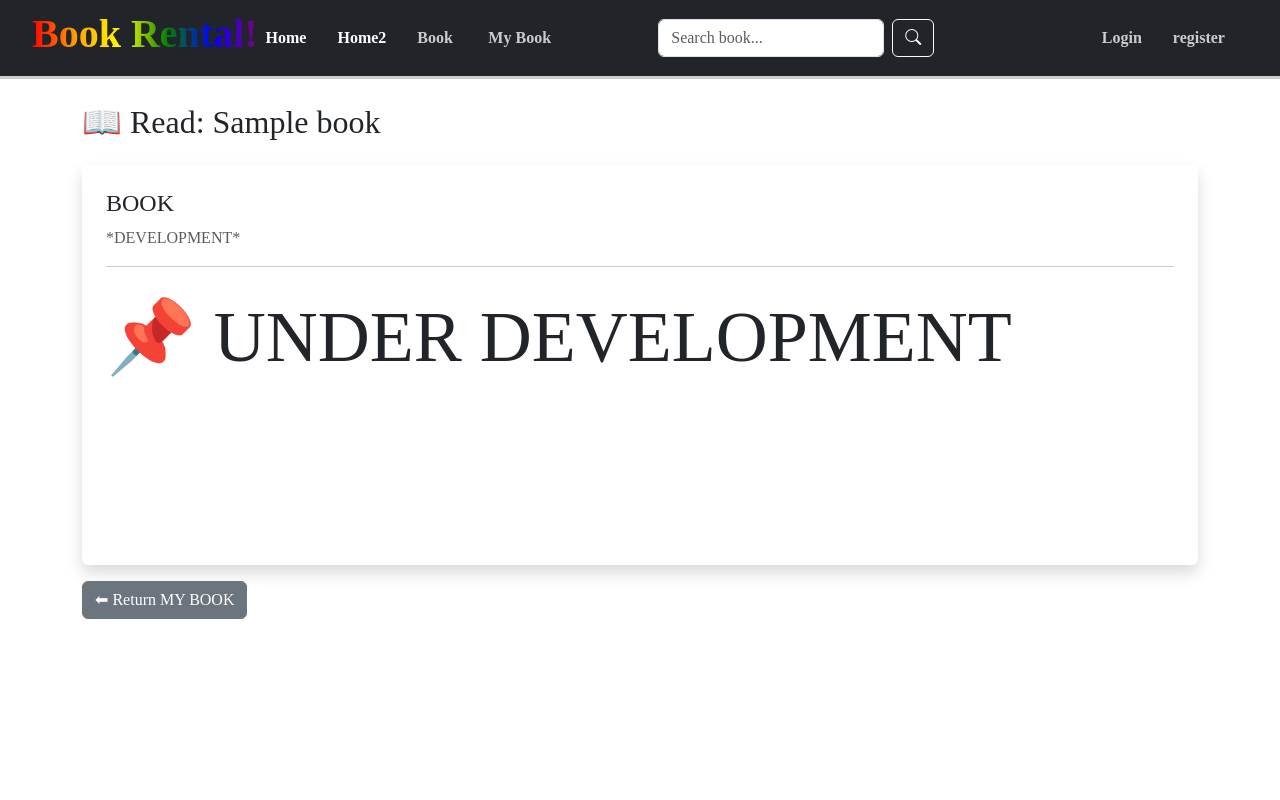
After one commit to 6731501113-SVR/pro, a Flask app: template templates/read.html in a window 1280 px wide. The commit adds this page. Run offline with Flask 3, Linux system fonts and the light colour scheme; the template is opened without the code that fills it: most values are stand-ins (such as "Sample title", 1, 10 or a date in 2020).

Commit message:
change color add read book

```diff
--- a/app.py
+++ b/app.py
@@ -447,6 +447,37 @@ def my_books():
             conn.close()
     return render_template('my_book.html', books=books)
 
+@app.route('/read/<int:book_id>')
+def read_book(book_id):
+    # ต้องล็อกอินก่อนถึงจะอ่านได้
+    if 'user_id' not in session:
+        flash("⚠️ Please log in first ⚠️", "warning")
+        return redirect(url_for('login'))
+
+    try:
+        conn = get_db_connection()
+        cursor = conn.cursor(dictionary=True)
+
+        # ดึงข้อมูลหนังสือเล่มนั้น
+        cursor.execute("SELECT * FROM book WHERE BOOKID = %s", (book_id,))
+        book = cursor.fetchone()
+
+        if not book:
+            flash("❌ not found this book", "danger")
+            return redirect(url_for('my_books'))
+
+    except Exception as e:
+        flash(f"❌ Error: {e}", "danger")
+        return redirect(url_for('my_books'))
+    finally:
+        if cursor:
+            cursor.close()
+        if conn:
+            conn.close()
+
+    return render_template("read.html", book=book)
+
+
 @app.route('/return_book/<int:book_id>', methods=['POST'])
 def return_book(book_id):
     if 'user_id' not in session:
--- a/templates/book.html
+++ b/templates/book.html
@@ -12,13 +12,13 @@
     .book-card {
         width: 250px;
         height: 350px;
-        background-color: #ffffff;
+        background-color: #fffbf6;
         display: flex;
         justify-content: center;
         text-align: center;
         align-items: center;
         flex-direction: column;
-        border: 1px solid #ccc;
+        border: 2px solid rgb(0, 0, 0);
     }
 
     .book-card img {
--- a/templates/layout.html
+++ b/templates/layout.html
@@ -56,7 +56,7 @@
         {% if session.get('user_name') %}
         <ul class="navbar-nav ms-auto d-flex align-items-center">
           <li class="nav-item me-2 text-light">
-            Welcome, {{ session['user_name'] }}!
+            {{ session['user_name'] }}
           </li>
           <li class="nav-item">
             <img src="{{ url_for('static', filename='images/' ~ (session['user_profile'] | default('profile.jpg'))) }}"
@@ -146,7 +146,7 @@
       font-family: 'Times New Roman', Times, serif;
       margin: 0;
       padding: 0;
-      background-color: #ffd08a;
+      background-color: #ffffff;
       align-items: center;
       justify-content: center;
       min-height: 100vh;
--- a/templates/login.html
+++ b/templates/login.html
@@ -22,7 +22,7 @@
       background: linear-gradient(0deg, rgb(255, 196, 93) 0%, rgb(244, 247, 251) 100%);
       border-radius: 40px;
       padding: 25px 35px;
-      border: 5px solid rgb(255, 255, 255);
+      border: 5px solid rgb(0, 0, 0);
       box-shadow: rgba(133, 189, 215, 0.8784313725) 0px 30px 30px -20px;
       margin: 20px;
     }
--- /dev/null
+++ b/templates/read.html
@@ -0,0 +1,21 @@
+{% extends "layout.html" %}
+{% block content %}
+
+<div class="container mt-4">
+  <h2>📖 Read: {{ book.BOOKNAME }}</h2>
+
+  <div class="mt-4 p-4 bg-white shadow rounded" style="min-height: 400px;">
+    <h4>BOOK</h4>
+    <p class="text-muted">*DEVELOPMENT*</p>
+
+    <hr>
+
+    <p style="font-size: 72px;">
+      📌 UNDER DEVELOPMENT
+    </p>
+  </div>
+
+  <a href="{{ url_for('my_books') }}" class="btn btn-secondary mt-3">⬅ Return MY BOOK</a>
+</div>
+
+{% endblock %}
--- a/templates/register.html
+++ b/templates/register.html
@@ -9,7 +9,7 @@
             background: linear-gradient(0deg, rgb(255, 196, 93) 0%, rgb(244, 247, 251) 100%);
             border-radius: 40px;
             padding: 25px 35px;
-            border: 5px solid rgb(255, 255, 255);
+            border: 5px solid rgb(0, 0, 0);
             box-shadow: rgba(133, 189, 215, 0.8784313725) 0px 30px 30px -20px;
             margin: 20px;
         }
```
Also changed, not shown: templates/index.html (+5 -3 lines), templates/my_book.html (+54 -16 lines).
